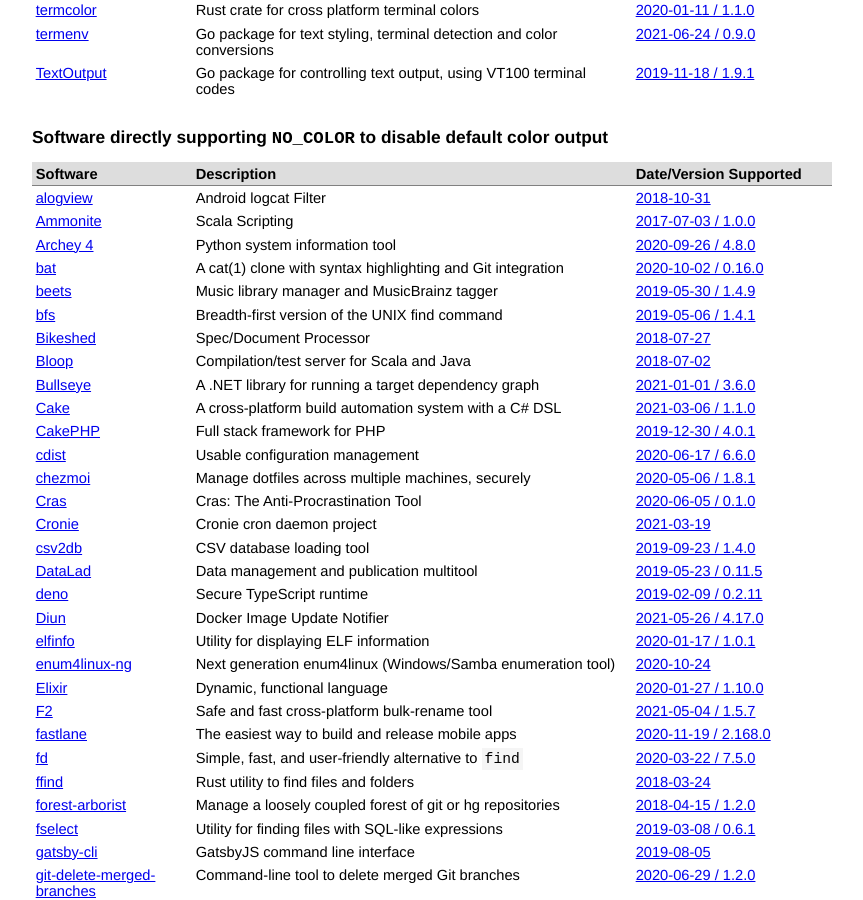
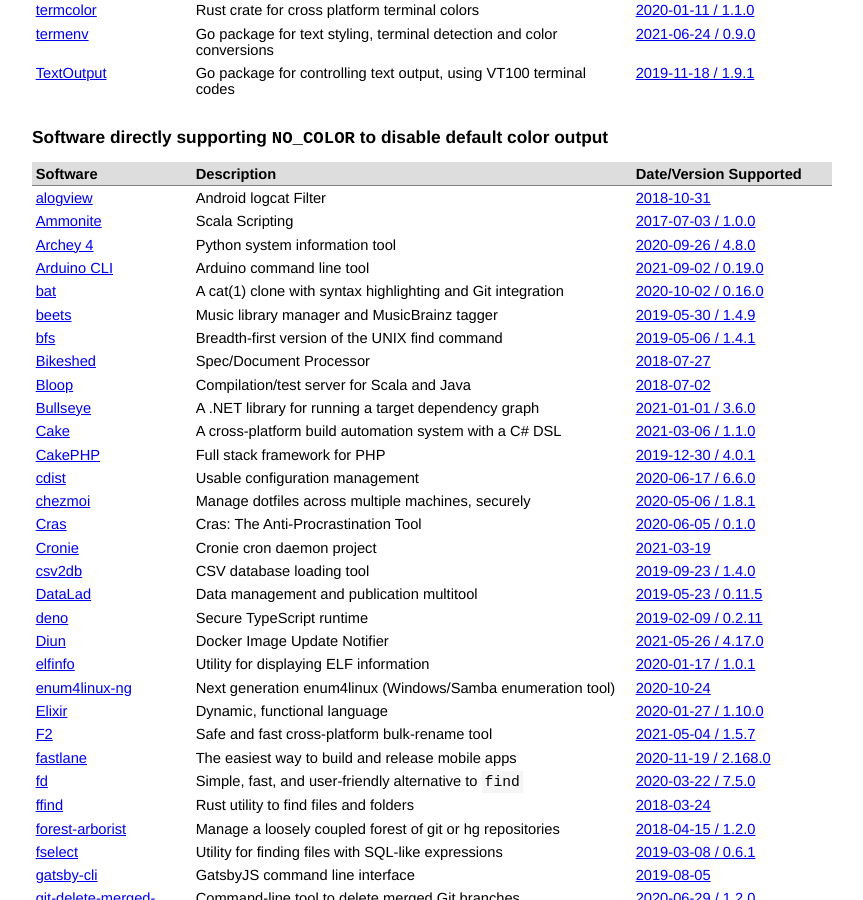
Before and after one commit to jcs/no_color, a Jekyll site: the page built from index.md, in a window 1280 px wide and 900 px high, scrolled down 1284 px. Shown: the whole window, without its empty margins (208-1071 px from the left). Built offline with Jekyll 4.4.1, drawn with Linux system fonts in a browser that asks for light colours; our own code applies the rules of GitHub Pages for plain Markdown files.

Commit message:
Add Arduino CLI

```diff
--- a/index.md
+++ b/index.md
@@ -99,6 +99,7 @@ color via `NO_COLOR`.
 | [alogview](https://github.com/flimberger/alogview) | Android logcat Filter | [2018-10-31](https://github.com/flimberger/alogview/commit/785e5608711d92a1c41733f9ecfa3ed2d335a940) |
 | [Ammonite](https://github.com/lihaoyi/Ammonite) | Scala Scripting | [2017-07-03 / 1.0.0](https://github.com/lihaoyi/Ammonite/releases/tag/1.0.0) |
 | [Archey 4](https://github.com/HorlogeSkynet/archey4) | Python system information tool | [2020-09-26 / 4.8.0](https://github.com/HorlogeSkynet/archey4/releases/tag/v4.8.0) |
+| [Arduino CLI](https://github.com/arduino/arduino-cli) | Arduino command line tool  | [2021-09-02 / 0.19.0](https://github.com/arduino/arduino-cli/releases/tag/0.19.0) |
 | [bat](https://github.com/sharkdp/bat) | A cat(1) clone with syntax highlighting and Git integration | [2020-10-02 / 0.16.0](https://github.com/sharkdp/bat/releases/tag/v0.16.0) |
 | [beets](https://github.com/beetbox/beets) | Music library manager and MusicBrainz tagger | [2019-05-30 / 1.4.9](https://github.com/beetbox/beets/releases/tag/v1.4.9) |
 | [bfs](https://github.com/tavianator/bfs) | Breadth-first version of the UNIX find command | [2019-05-06 / 1.4.1](https://github.com/tavianator/bfs/releases/tag/1.4.1) |
```
